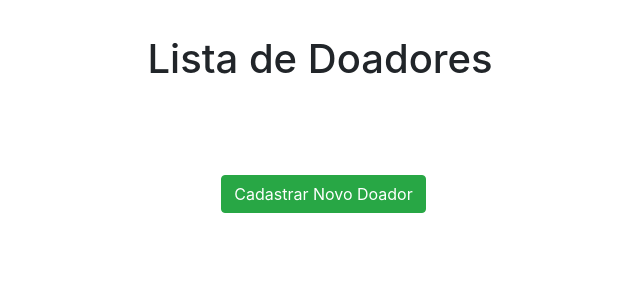
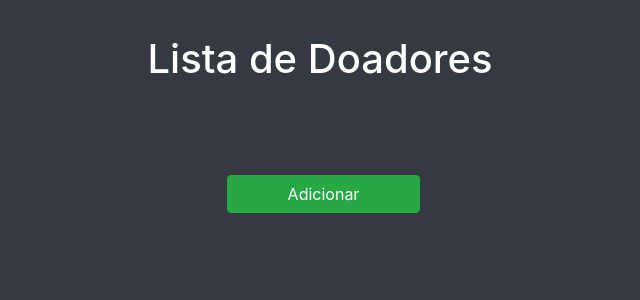
Before and after one commit to aquilesfalcaoo/hema-app, a Django app: page / in a window 1280 px wide. Shown: the top 300 px of the page, without its empty margins (320-960 px from the left). Run offline with Django 3.2, Linux system fonts and the light colour scheme; data that the repository does not hold is empty.

Commit message:
theme dark added

```diff
--- a/doacaodesangue/static/css/doador-form.css
+++ b/doacaodesangue/static/css/doador-form.css
@@ -1,7 +1,12 @@
+body {
+  background: #343a40 !important;
+}
+
 h1 {
   text-align: center;
   padding-bottom: 35px;
   padding-top: 35px;
+  color: #fff;
 }
 
 .btn-danger {
--- a/doacaodesangue/static/css/doador.css
+++ b/doacaodesangue/static/css/doador.css
@@ -1,7 +1,17 @@
+body {
+  background: #343a40 !important;
+}
+
+.list-group-item {
+  background: #343a40 !important;
+  color: #fff;
+}
+
 h1 {
   text-align: center;
   padding-bottom: 35px;
   padding-top: 35px;
+  color: #fff;
 }
 
 ul {
@@ -15,8 +25,10 @@ li {
 a {
   margin-top: 25px;
   text-align: center;
+  color: #fff !important;
 }
 
 .btn {
   margin-left: -33px;
+  width: 193px;
 }
--- a/doacaodesangue/templates/doador-delete-confirm.html
+++ b/doacaodesangue/templates/doador-delete-confirm.html
@@ -31,7 +31,7 @@
         <div class="row">
           <form style="margin: 0 auto" method="post">
             {% csrf_token %}
-            <h2>Você tem certeza que deseja excluir {{ doador.form }} ?</h2>
+            <h2 style="color: #fff">Você tem certeza que deseja excluir {{ doador.form }} ?</h2>
             <button type="submit" class="btn btn-success">Confirmar</button>
           </form>
         </div>
--- a/doacaodesangue/templates/doador.html
+++ b/doacaodesangue/templates/doador.html
@@ -39,7 +39,7 @@
               class="btn btn-success"
               href="{% url 'create_doador' %}"
               role="button"
-              >Cadastrar Novo Doador</a
+              >Adicionar</a
             >
           </ul>
         </div>
```
Also changed, not shown: other parts of doacaodesangue/static/css/doador-form.css (+1 -0 lines), doacaodesangue/migrations/0024_auto_20210403_1351.py (added).
